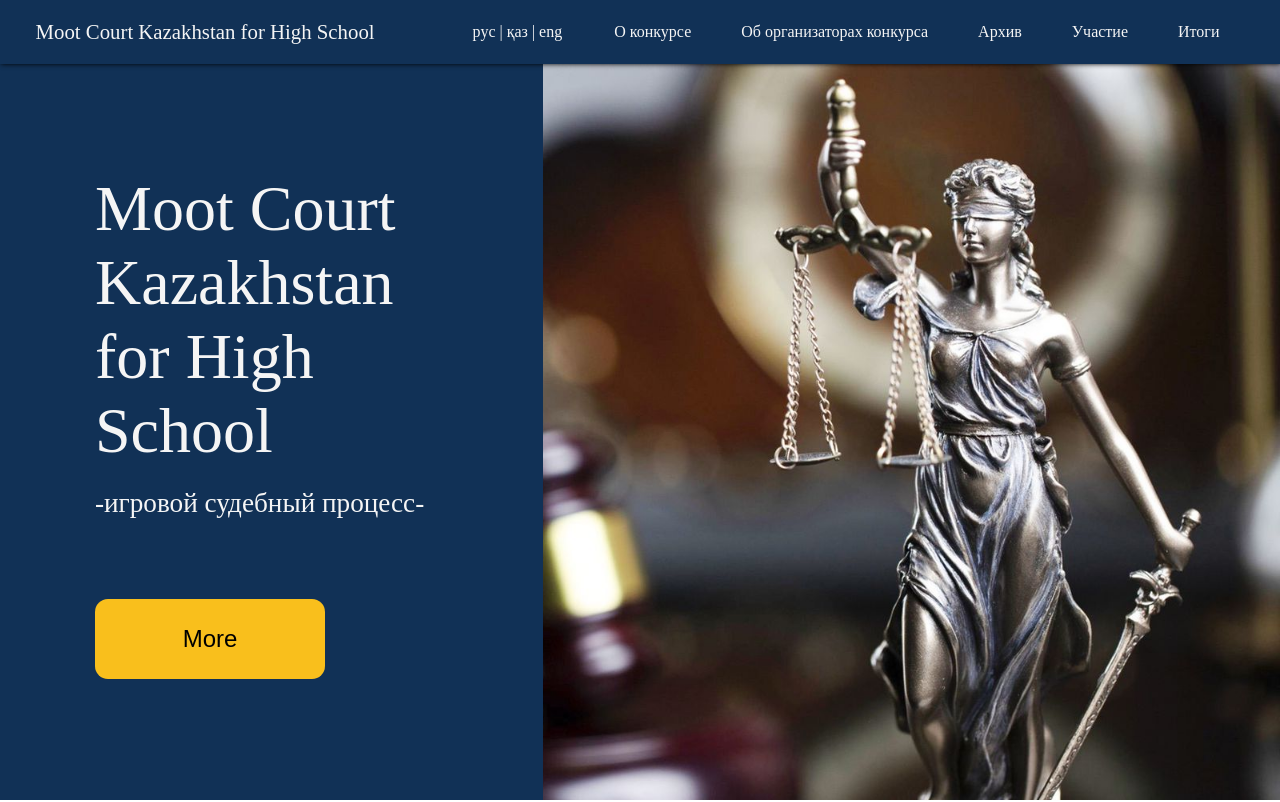
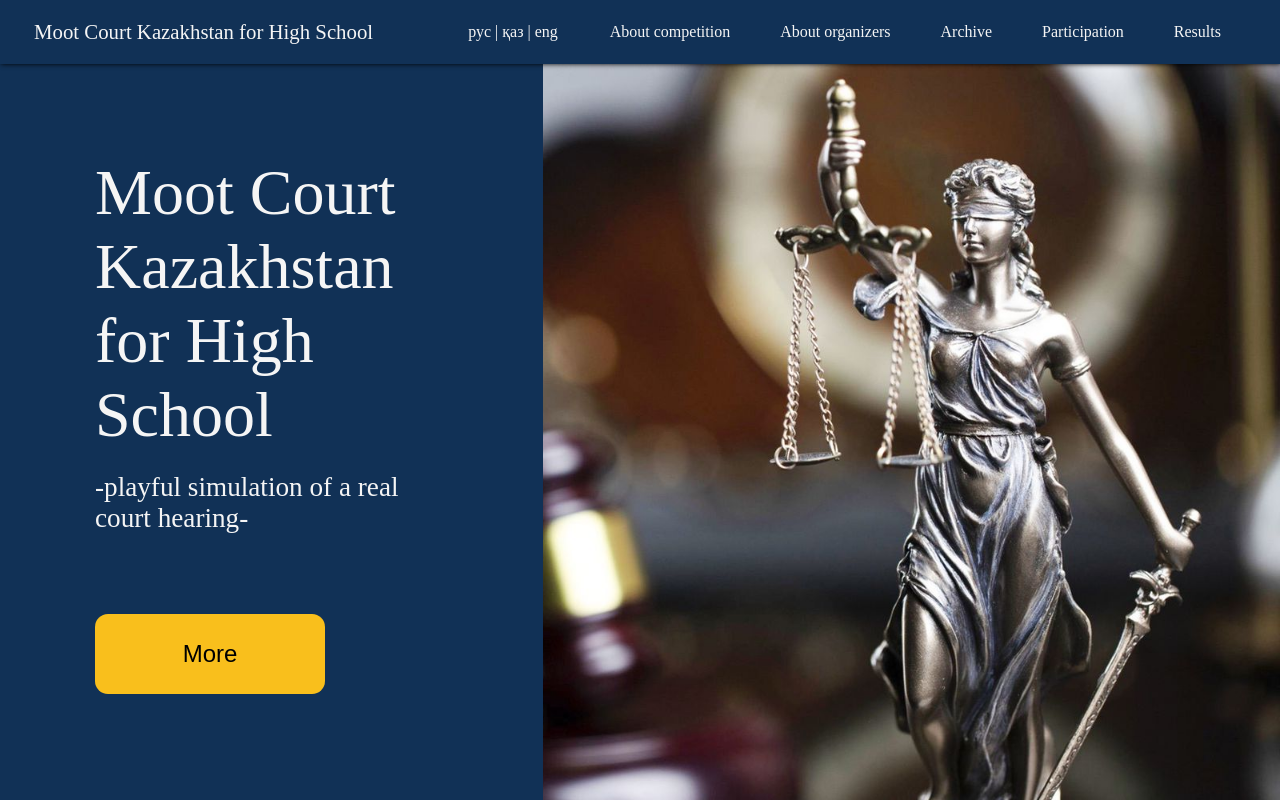
Before and after one commit to darkhanakh/mootcourtkz, a React (Create React App) app: page / in a window 1280 px wide. Shown: the top 802 px of the page. Built offline with nearby package versions, Linux system fonts and the light colour scheme; a web font is replaced by a local one.

Commit message:
navbar translated

```diff
--- a/src/Components/Landing.js
+++ b/src/Components/Landing.js
@@ -9,7 +9,7 @@ function Landing(props) {
       <div className="landing-body">
         <div className="landing-body-text">
           <h2>Moot Court Kazakhstan for High School</h2>
-          <h6>-игровой судебный процесс-</h6>
+          <h6>{t("landing-title")}</h6>
         </div>
         <button onClick={props.scroll}>{t("landing-more")}</button>
       </div>
--- a/src/Components/Navbar.js
+++ b/src/Components/Navbar.js
@@ -3,6 +3,7 @@ import "../Style/Navbar.css";
 import { Link } from "react-router-dom";
 import i18n from "i18next";
 import { useTranslation } from "react-i18next";
+import { withTranslation } from "react-i18next";
 
 class Navbar extends React.Component {
   constructor(props) {
@@ -20,6 +21,7 @@ class Navbar extends React.Component {
     }
   };
   render() {
+    const { t } = this.props;
     return (
       <div className="navbar">
         <Link id="navbar-home-btn" to="/">
@@ -76,7 +78,7 @@ class Navbar extends React.Component {
             style={{ textDecoration: "none" }}
             onClick={this.handleExpand}
           >
-            О конкурсе
+            {t("navbar-about-comp")}
           </Link>
           <Link
             to="/organizers"
@@ -84,7 +86,7 @@ class Navbar extends React.Component {
             style={{ textDecoration: "none" }}
             onClick={this.handleExpand}
           >
-            Об организаторах конкурса
+            {t("navbar-about-organizer")}
           </Link>
           <Link
             to="/archive"
@@ -92,7 +94,7 @@ class Navbar extends React.Component {
             style={{ textDecoration: "none" }}
             onClick={this.handleExpand}
           >
-            Архив
+            {t("navbar-archive")}
           </Link>
           <Link
             to="/participation"
@@ -100,7 +102,7 @@ class Navbar extends React.Component {
             style={{ textDecoration: "none" }}
             onClick={this.handleExpand}
           >
-            Участие
+            {t("navbar-participation")}
           </Link>
           <Link
             to="/results"
@@ -108,7 +110,7 @@ class Navbar extends React.Component {
             style={{ textDecoration: "none" }}
             onClick={this.handleExpand}
           >
-            Итоги
+            {t("navbar-results")}
           </Link>
         </div>
       </div>
@@ -116,4 +118,4 @@ class Navbar extends React.Component {
   }
 }
 
-export default Navbar;
+export default withTranslation()(Navbar);
--- a/src/Pages/Participation.js
+++ b/src/Pages/Participation.js
@@ -48,7 +48,7 @@ function Participation() {
       <p>{t("participation-questions-p3-body")} </p>
       <h5>{t("participation-questions-p4-title")} </h5>
       <p>
-        {t("participation-questions-p4-body")}
+        {t("participation-questions-p4-body")}{" "}
         <Link className="file-link" to={reglament} target="_blank" download>
           {t("participation-questions-p4-body-link")}
         </Link>{" "}
--- a/src/languages/translationEN.json
+++ b/src/languages/translationEN.json
@@ -120,5 +120,10 @@
   "participation-questions-p6-body": "In the traditional Moot Court game, case solutions are called memorandums, so as a tribute to the global traditions, we have left the same name for the case solutions for our competition. The requirements for the forms of the plaintiff's and defendant's memorandums are provided in the 'Moot Court Kazakhstan for High School Rules' section.",
   "results": "Registration for Moot Court Kazakhstan for High School has not started yet.",
   "landing-title": "-playful simulation of a real court hearing-",
-  "landing-more": "More"
+  "landing-more": "More",
+  "navbar-about-comp": "About competition",
+  "navbar-about-organizer": "About organizers",
+  "navbar-archive": "Archive",
+  "navbar-participation": "Participation",
+  "navbar-results": "Results"
 }
--- a/src/languages/translationKZ.json
+++ b/src/languages/translationKZ.json
@@ -120,5 +120,10 @@
   "participation-questions-p6-body": "Дәстүрлі Moot Court ойынында істердің шешімдері меморандум деп аталады, сондықтан әлемдік дәстүрлерге құрмет ретінде біз байқауымызға арналған іс шешімдеріне дәстүрлі атау қалдырдық. алапкер мен жауапкердің хаттамаларының нысандарына қойылатын талаптар «Moot Court Kazakhstan for High School ережесінде» берілген.",
   "results": "Moot Court Kazakhstan for High School байқауға тіркеу әлі басталмады.",
   "landing-title": "-ойынға негізделген сот процессі-",
-  "landing-more": "Көбірек"
+  "landing-more": "Көбірек",
+  "navbar-about-comp": "Байқау туралы",
+  "navbar-about-organizer": "Организаторлар туралы",
+  "navbar-archive": "Архив",
+  "navbar-participation": "Қатысу",
+  "navbar-results": "Нәтижелер"
 }
--- a/src/languages/translationRU.json
+++ b/src/languages/translationRU.json
@@ -120,5 +120,10 @@
   "participation-questions-p6-body": "В традиционной игре Moot Court решения кейса называют меморандумом, поэтому в дань уважения мировым традициям, мы оставили такое же название решения кейсов для нашего конкурса. Требования к формам меморандумов истца и ответчика предоставлены в разделе «Правил Moot Court Kazakhstan for High School».",
   "results": "Итоги еще не вышли...",
   "landing-title": "-игровой судебный процесс-",
-  "landing-more": "Подробнее"
+  "landing-more": "Подробнее",
+  "navbar-about-comp": "О конкурсе",
+  "navbar-about-organizer": "Об организаторах конкурса",
+  "navbar-archive": "Архив",
+  "navbar-participation": "Участие",
+  "navbar-results": "Итоги"
 }
```
